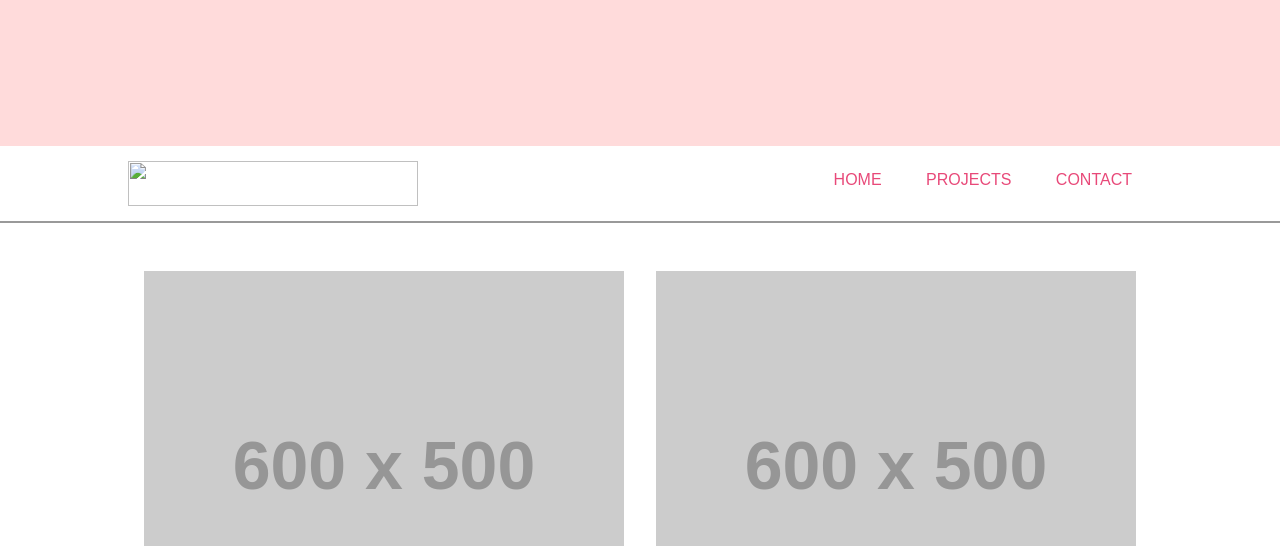
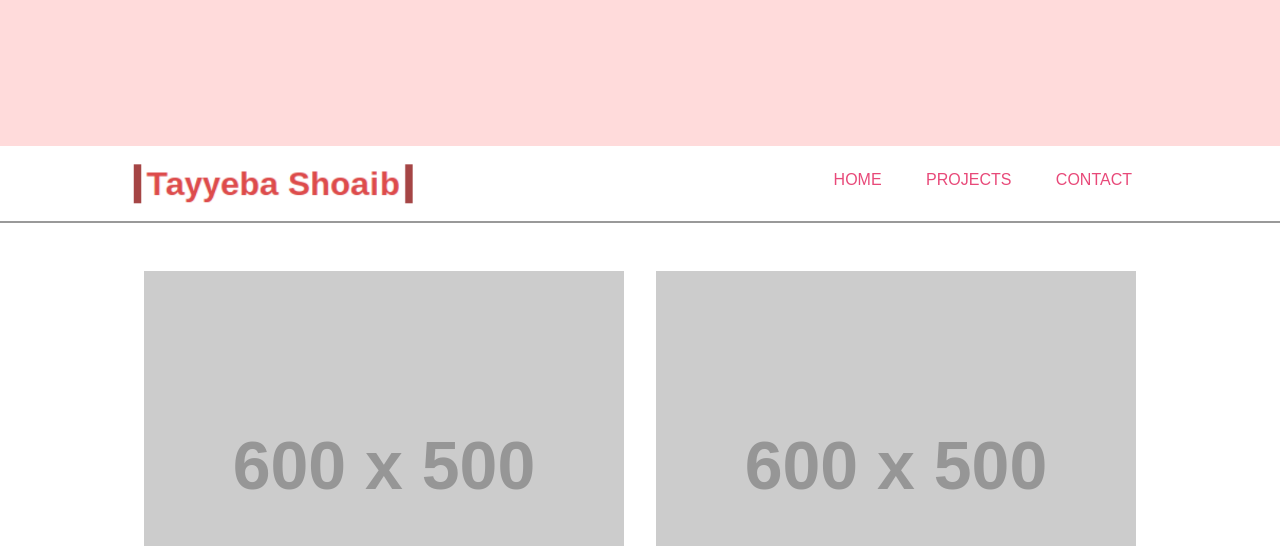
Before and after one commit to TayyebaShoaib/portfolio-book, a plain HTML site: page index.html in a window 1280 px wide. Shown: the part 254-800 px from the top of the page. Drawn offline with nearby package versions, Linux system fonts and the light colour scheme; placeholder pictures from the web are drawn by us.

Commit message:
Update index.html

```diff
--- a/index.html
+++ b/index.html
@@ -25,7 +25,7 @@
   <header>
     <div class="container">
       <div id="name">
-        <a href="#"><img src="img/name.png"></a>
+        <a href="#"><img src="name.png"></a>
       </div>
       <nav>
         <ul>
```
